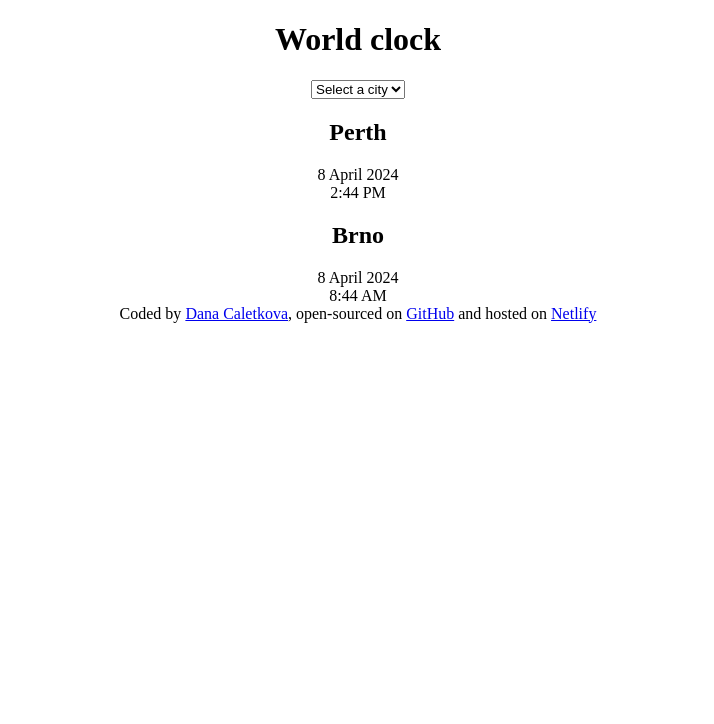
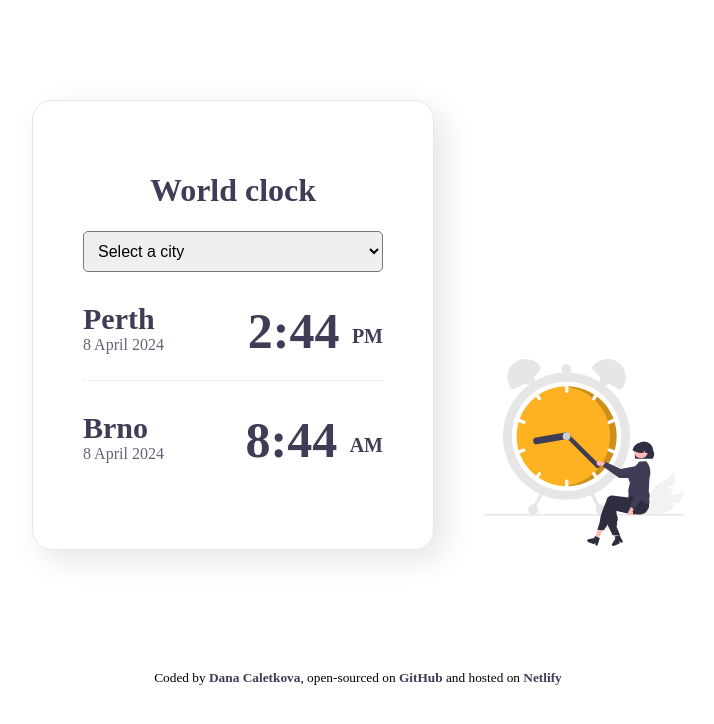
Before and after one commit to danacaletkova/world-clock, a plain HTML site: page index.html in a window 1280 px wide. Shown: the whole page, without its empty margins (282-996 px from the left). Drawn offline with Linux system fonts and the light colour scheme; a script that the page names is missing.

Commit message:
Apply basic styling

```diff
--- a/index.html
+++ b/index.html
@@ -7,6 +7,8 @@
     <title>World clock</title>
   </head>
   <body>
+    <div class="content">
+      <div class="text">
         <header>
           <h1>World clock</h1>
           <select name="city" id="cities">
@@ -17,16 +19,24 @@
         </header>
         <main>
           <div class="city">
+            <div class="left">
               <h2>Perth</h2>
               <div class="date">8 April 2024</div>
-        <div class="time">2:44 PM</div>
+            </div>
+
+            <div class="time">2:44 <small>PM</small></div>
           </div>
           <div class="city">
+            <div class="left">
               <h2>Brno</h2>
               <div class="date">8 April 2024</div>
-        <div class="time">8:44 AM</div>
+            </div>
+            <div class="time">8:44 <small>AM</small></div>
           </div>
         </main>
+      </div>
+      <div class="image"><img src="src/clock.svg" alt="" /></div>
+    </div>
     <footer>
       Coded by
       <a href="https://github.com/danacaletkova" target="_blank"
--- a/src/style.css
+++ b/src/style.css
@@ -1,3 +1,74 @@
-body {
+.content {
+  margin: 100px auto;
+  display: flex;
+  justify-content: center;
+  align-items: end;
   text-align: center;
+  color: #3f3d56;
 }
+
+select {
+  width: 100%;
+  padding: 10px;
+  font-size: 16px;
+  border-radius: 5px;
+}
+
+img {
+  width: 200px;
+  padding-left: 50px;
+}
+
+.text {
+  min-width: 300px;
+  border: 1px solid #e6e6e6;
+  border-radius: 20px;
+  box-shadow: 10px 10px 30px 0px rgba(0, 0, 0, 0.1);
+  padding: 50px;
+}
+
+h2 {
+  margin: 0;
+  font-size: 30px;
+}
+
+.left {
+  text-align: left;
+}
+.city {
+  display: flex;
+  justify-content: space-between;
+  padding: 20px 0;
+  margin: 10px 0;
+  border-bottom: 1px dotted rgba(0, 0, 0, 0.1);
+}
+
+.city:last-child {
+  border: none;
+}
+
+.date {
+  opacity: 0.8;
+}
+
+.time {
+  font-size: 50px;
+  font-weight: bold;
+}
+
+.time small {
+  font-size: 20px;
+  vertical-align: middle;
+}
+
+footer {
+  text-align: center;
+  font-size: smaller;
+  padding-top: 20px;
+}
+
+footer a {
+  text-decoration: none;
+  font-weight: 700;
+  color: #3f3d56;
+}
```
Also changed, not shown: src/clock.svg (added), src/script.js (deleted). Lines whose indentation alone changed are shown as unchanged.
